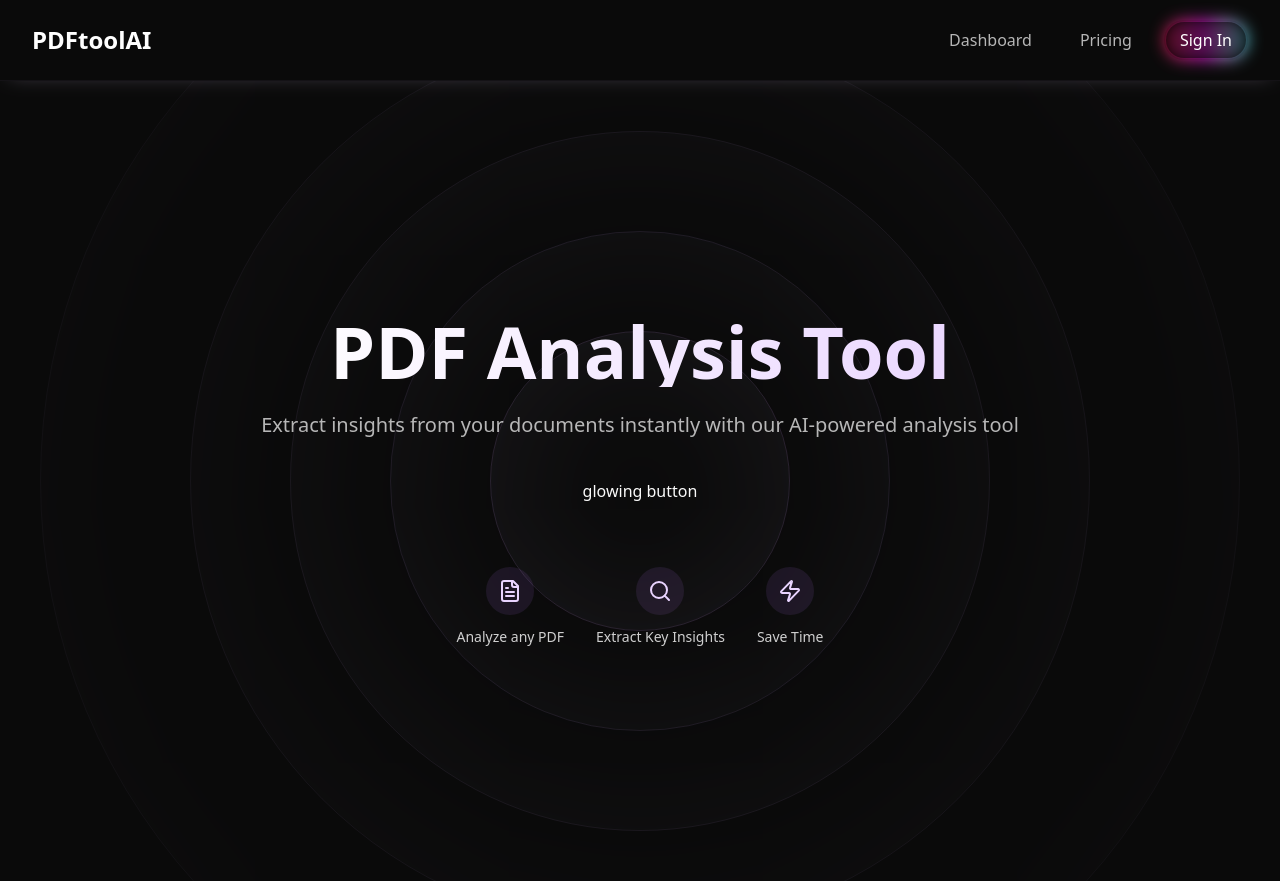
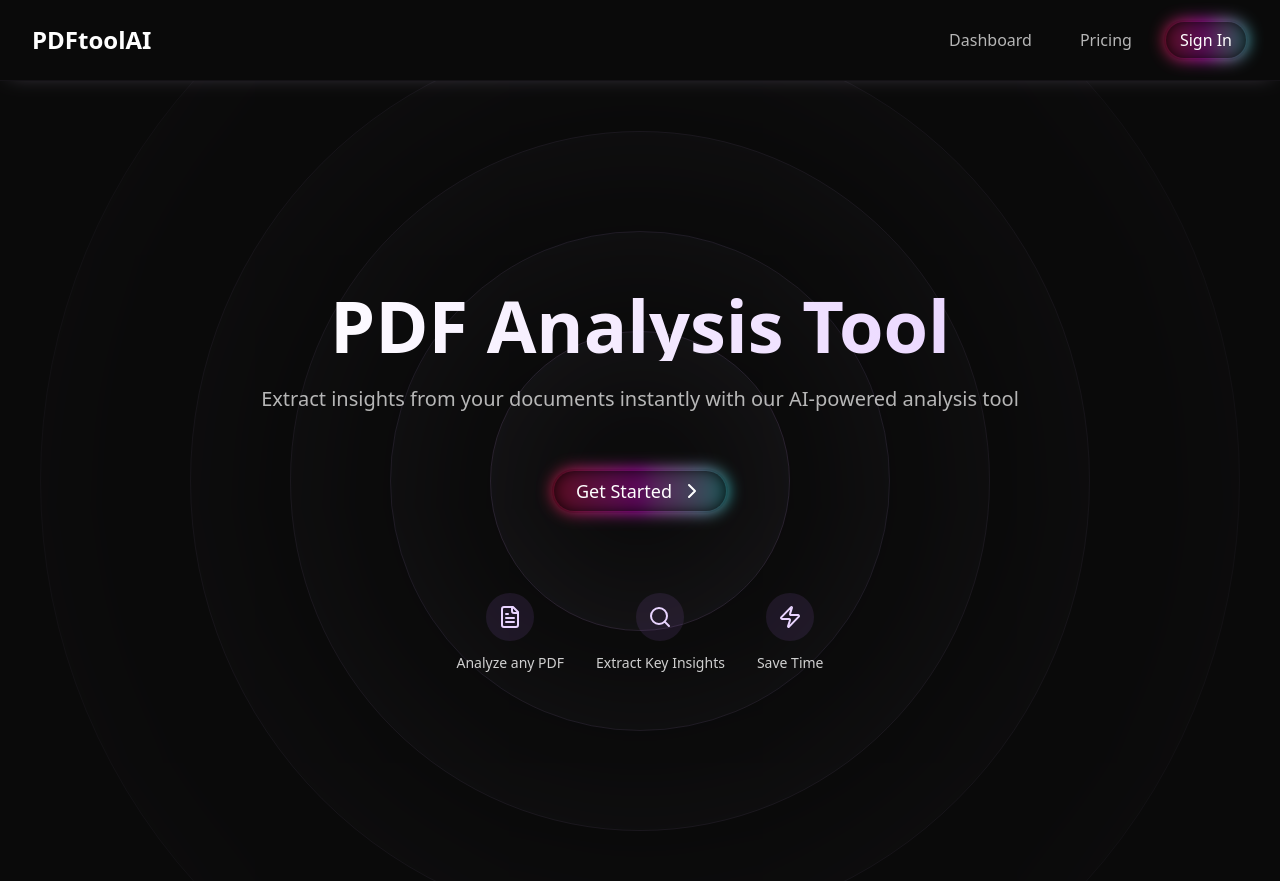
Before and after one commit to badmirohan01/SAAS-pdf-analysis-tool, a Next.js app: page / in a window 1280 px wide. Built offline with nearby package versions, Linux system fonts and the light colour scheme; no server answers.

Commit message:
Add GlowingButton

```diff
--- /dev/null
+++ b/components/landingPage/GlowingButton.tsx
@@ -0,0 +1,30 @@
+import Link from "next/link";
+import { ChevronRight } from "lucide-react";
+
+interface ButtonGlowingProps {
+  text: string;
+  href?: string;
+}
+
+const GlowingButton = ({ text, href = "#" }: ButtonGlowingProps) => {
+  return (
+    <div className="p-4 flex items-center justify-center">
+      <Link
+        href={href}
+        className="group relative inline-flex items-center gap-2 rounded-full bg-black px-4 text-lg text-white transition-all hover:bg-white/5"
+      >
+        <span
+          className="absolute inset-0 rounded-full bg-gradient-to-r from-[#FF1E56] via-[#FF00FF] to-[#00FFFF]
+                                opacity-70 blur-sm transition-all group-hover:opacity-100"
+        />
+        <span className="absolute inset-0.5 rounded-full bg-black/50" />
+        <span className="p-2 text-center relative flex items-center gap-2 font-medium">
+          {text}
+          <ChevronRight className="size-6 transition-transform group-hover:translate-x-1" />
+        </span>
+      </Link>
+    </div>
+  );
+};
+
+export default GlowingButton;
--- a/components/landingPage/Hero.tsx
+++ b/components/landingPage/Hero.tsx
@@ -1,6 +1,7 @@
 "use client"
 
 import { FileText, Search, Zap } from "lucide-react"
+import GlowingButton from "./GlowingButton"
 
 const rings = [
     { width: 300, opacity: 0.7 },
@@ -55,7 +56,7 @@ const Hero = () =>{
                     Extract insights from your documents instantly with our AI-powered analysis tool
                 </p>
 
-                <a href="">glowing button</a>
+                <GlowingButton text="Get Started" href="/pricing" />
             </div>
 
             {/* Feature icons */}
```
